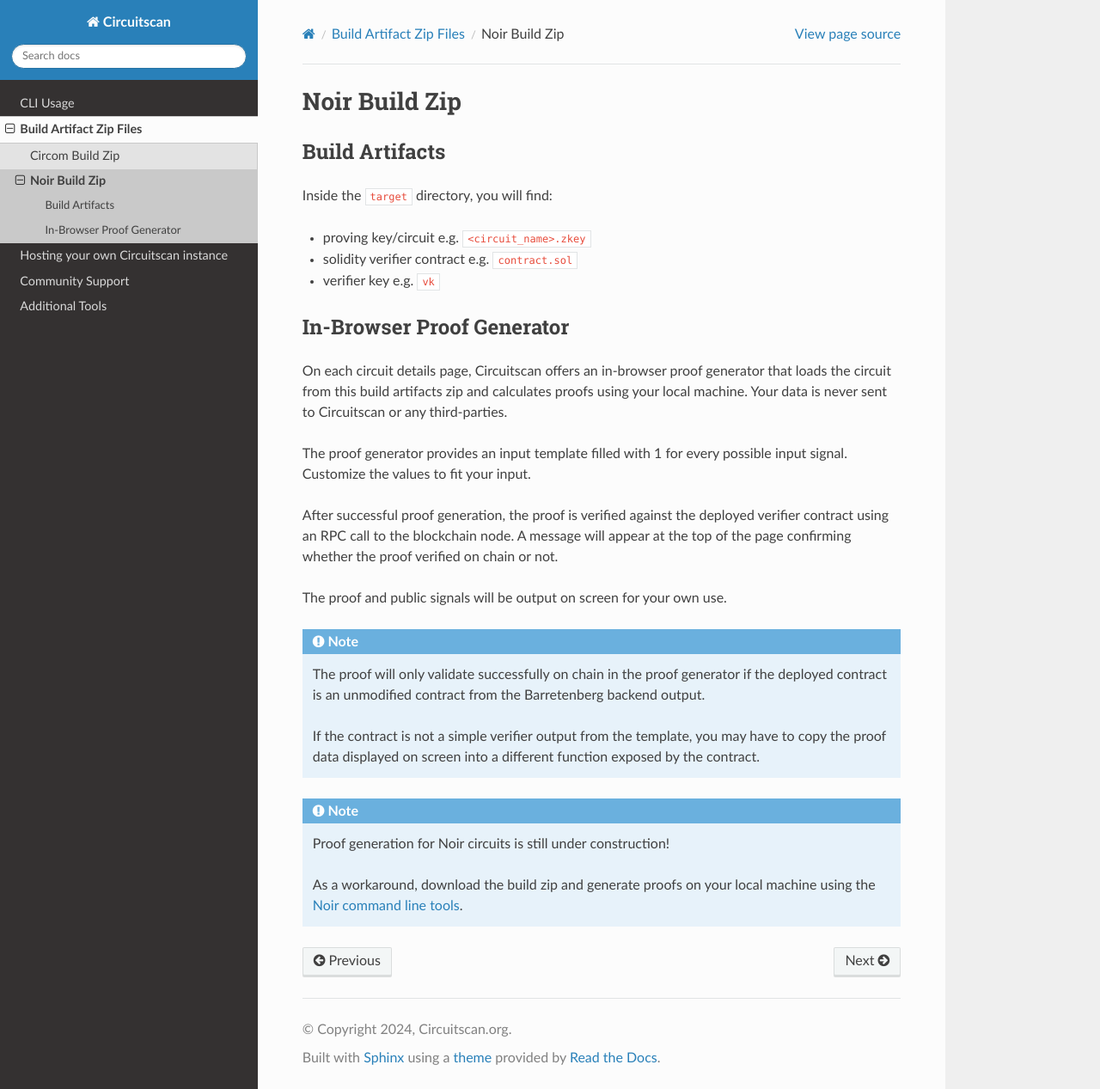
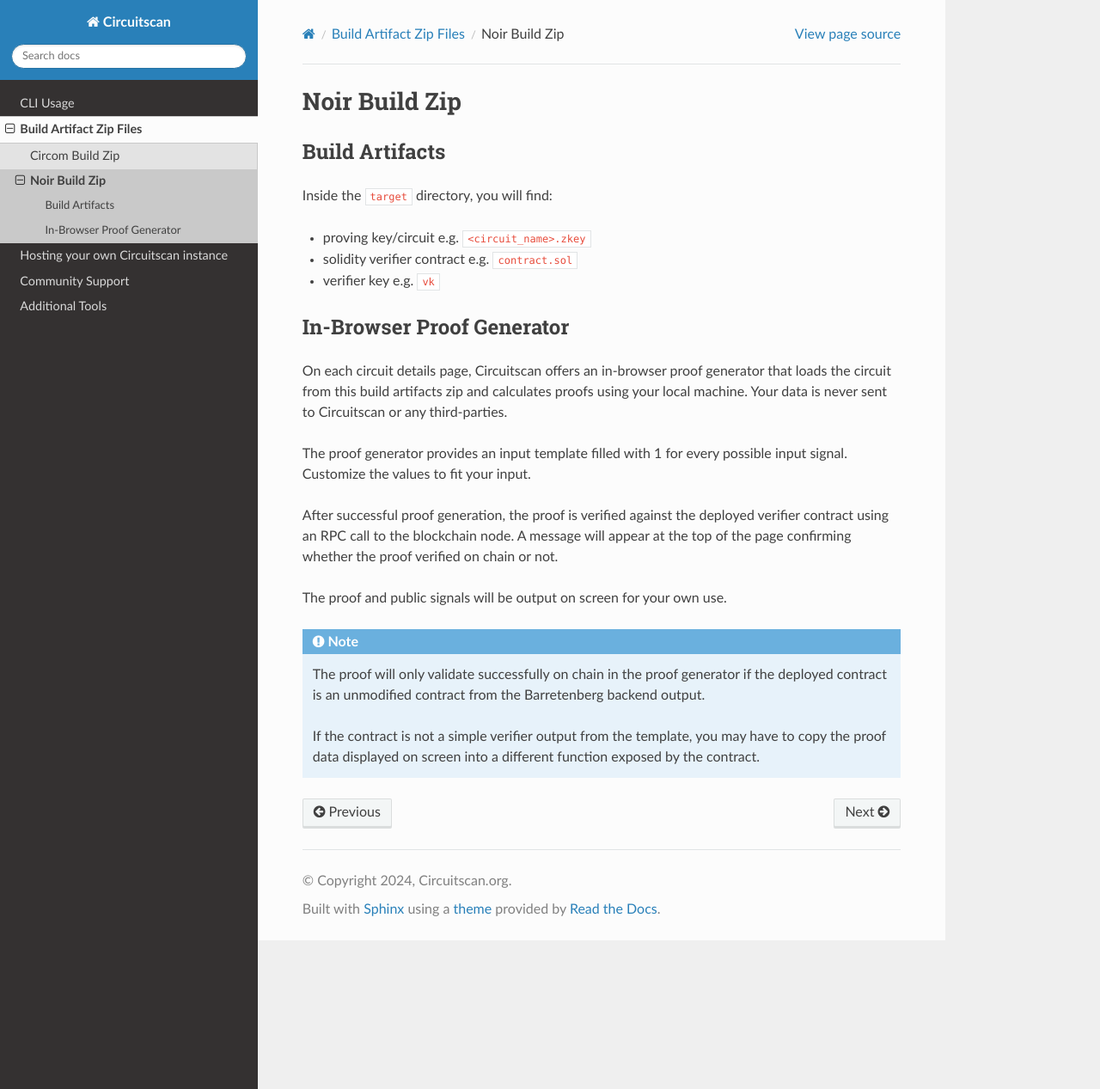
Before and after one commit to circuitscan/docs, a Sphinx documentation site: the page built from docs/source/build-artifacts-noir.rst, in a window 1280 px wide and 1267 px high. Shown: the whole window at 86% size. Built offline with Sphinx 7.4.7 and the Read the Docs theme 3.1.0, drawn with Linux system fonts in a browser that asks for light colours.

Commit message:
Remove construction notice for noir proof maker

```diff
--- a/docs/source/build-artifacts-noir.rst
+++ b/docs/source/build-artifacts-noir.rst
@@ -26,9 +26,3 @@ The proof and public signals will be output on screen for your own use.
    The proof will only validate successfully on chain in the proof generator if the deployed contract is an unmodified contract from the Barretenberg backend output.
 
    If the contract is not a simple verifier output from the template, you may have to copy the proof data displayed on screen into a different function exposed by the contract.
-
-.. note::
-
-   Proof generation for Noir circuits is still under construction!
-
-   As a workaround, download the build zip and generate proofs on your local machine using the `Noir command line tools <https://noir-lang.org/docs/getting_started/hello_noir/#proving-backend>`_.
```
